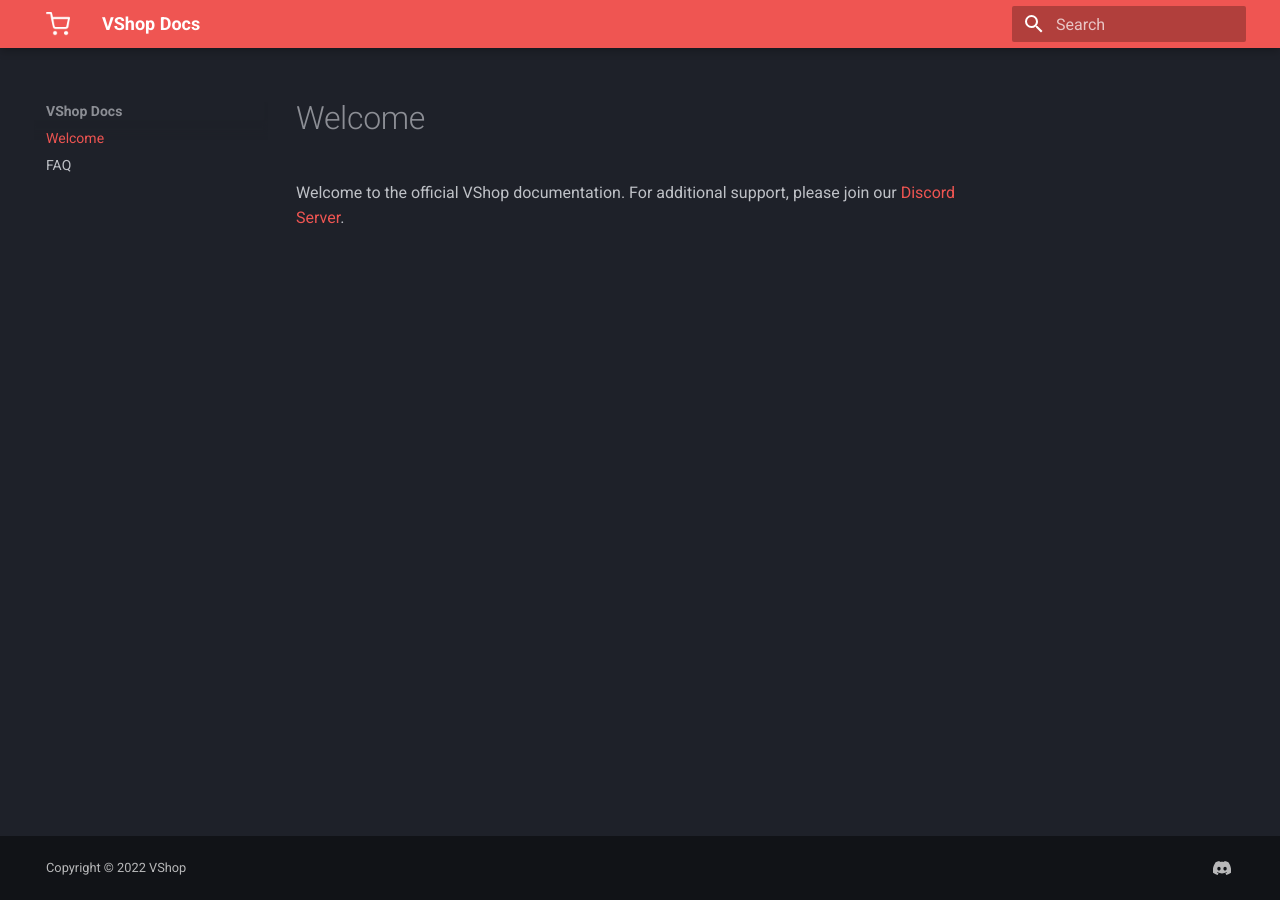
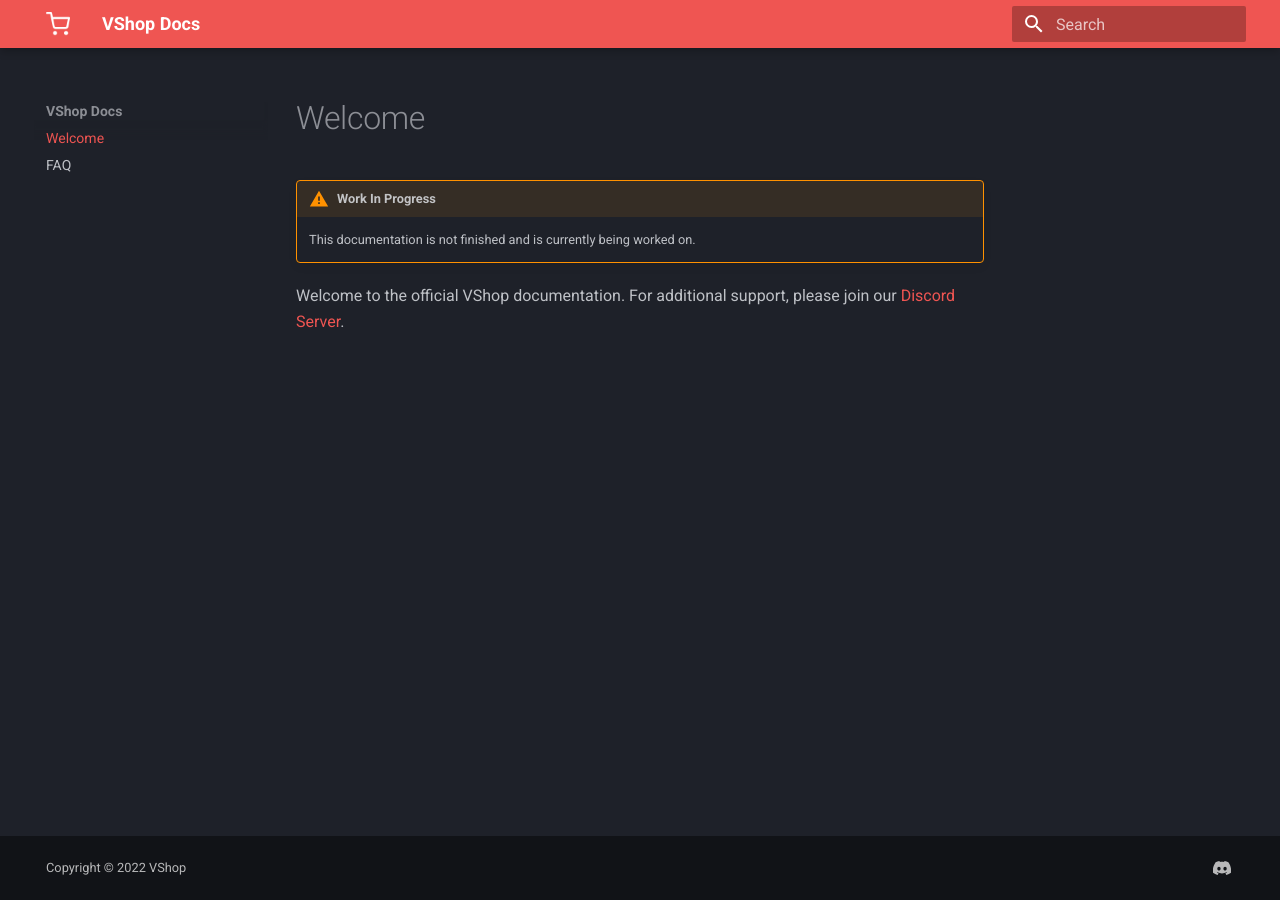
Before and after one commit to VShopApp/docs, an MkDocs documentation site: the page built from docs/index.md, in a window 1280 px wide. Built offline with MkDocs 1.6.1 and Material for MkDocs 9.7.7, drawn with Linux system fonts in a browser that asks for light colours.

Commit message:
add: wip warning, prettier ignore;

```diff
--- a/docs/index.md
+++ b/docs/index.md
@@ -1,3 +1,5 @@
 # Welcome
+!!! warning "Work In Progress"
+    This documentation is not finished and is currently being worked on.
 
 Welcome to the official VShop documentation. For additional support, please join our [Discord Server](https://vshop.one/discord).
--- a/mkdocs.yml
+++ b/mkdocs.yml
@@ -13,3 +13,10 @@
     - icon: fontawesome/brands/discord
       link: https://vshop.one/discord
   generator: false
+markdown_extensions:
+  - admonition
+  - pymdownx.details
+  - pymdownx.superfences
+  - def_list
+  - pymdownx.tasklist:
+      custom_checkbox: true
```
Also changed, not shown: 1 other file.
